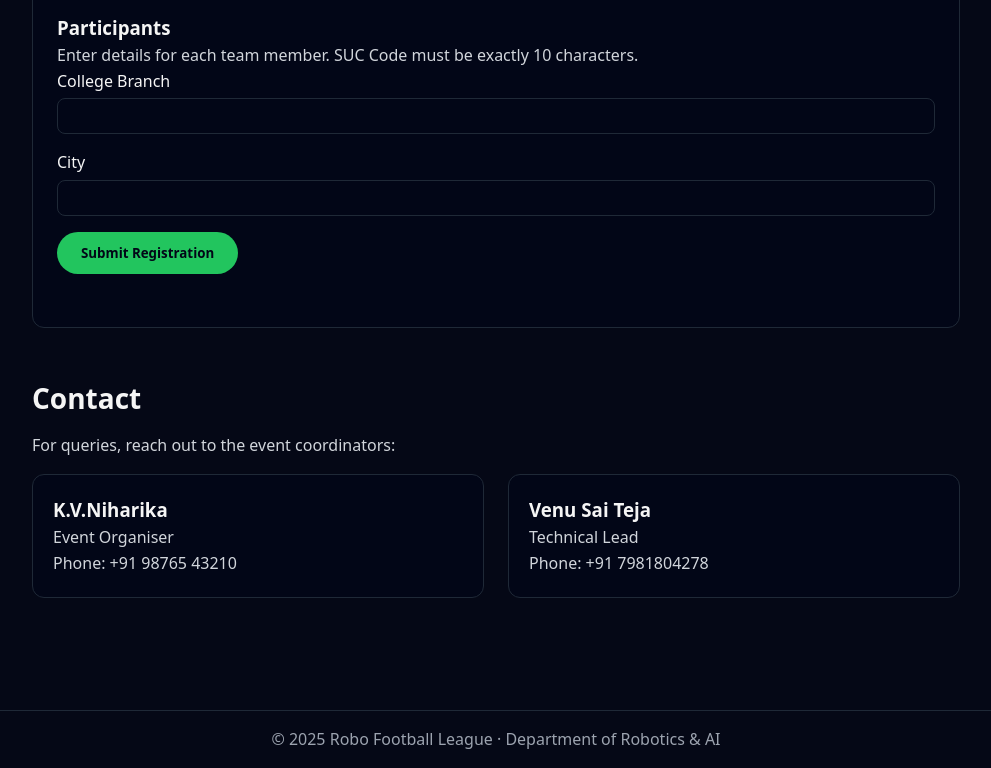
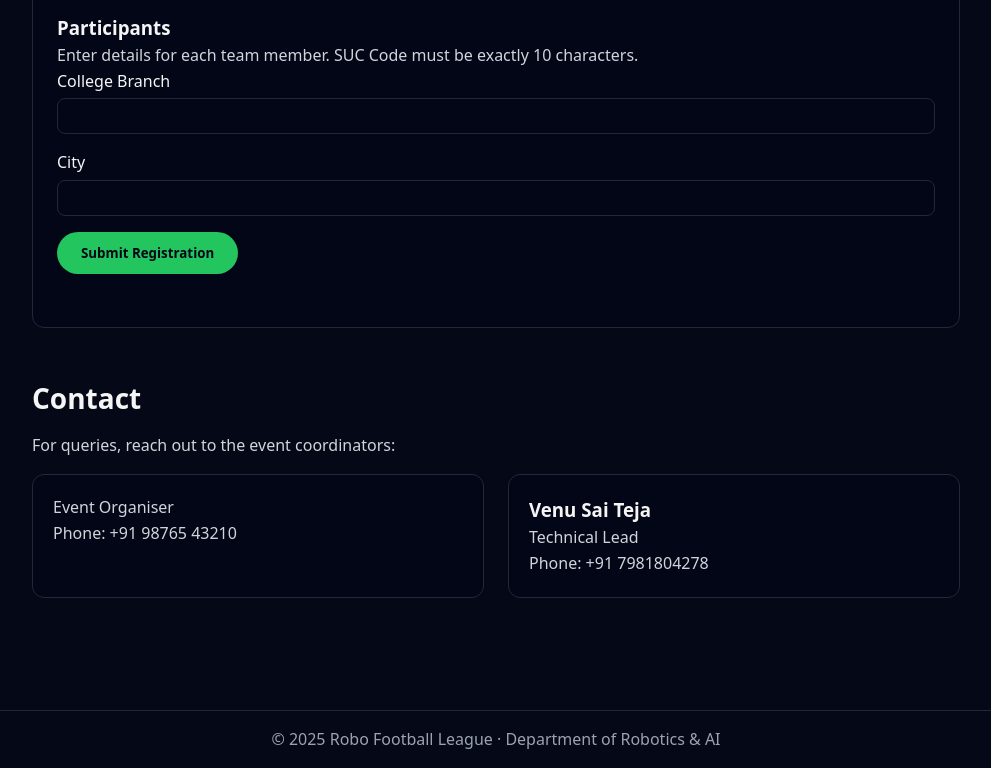
Before and after one commit to venusaiteja/Robofest-2k25, a website: page index.html in a window 1280 px wide. Shown: the part 1616-2384 px from the top of the page, without its empty margins (144-1135 px from the left). Drawn offline with Linux system fonts and the light colour scheme.

Commit message:
Update index.html

```diff
--- a/index.html
+++ b/index.html
@@ -174,7 +174,7 @@
 
         <div class="card-grid">
           <div class="card">
-            <h3>K.V.Niharika</h3>
+            <h3></h3>
             <p>Event Organiser<br>Phone: +91 98765 43210<br></p>
           </div>
 
```
